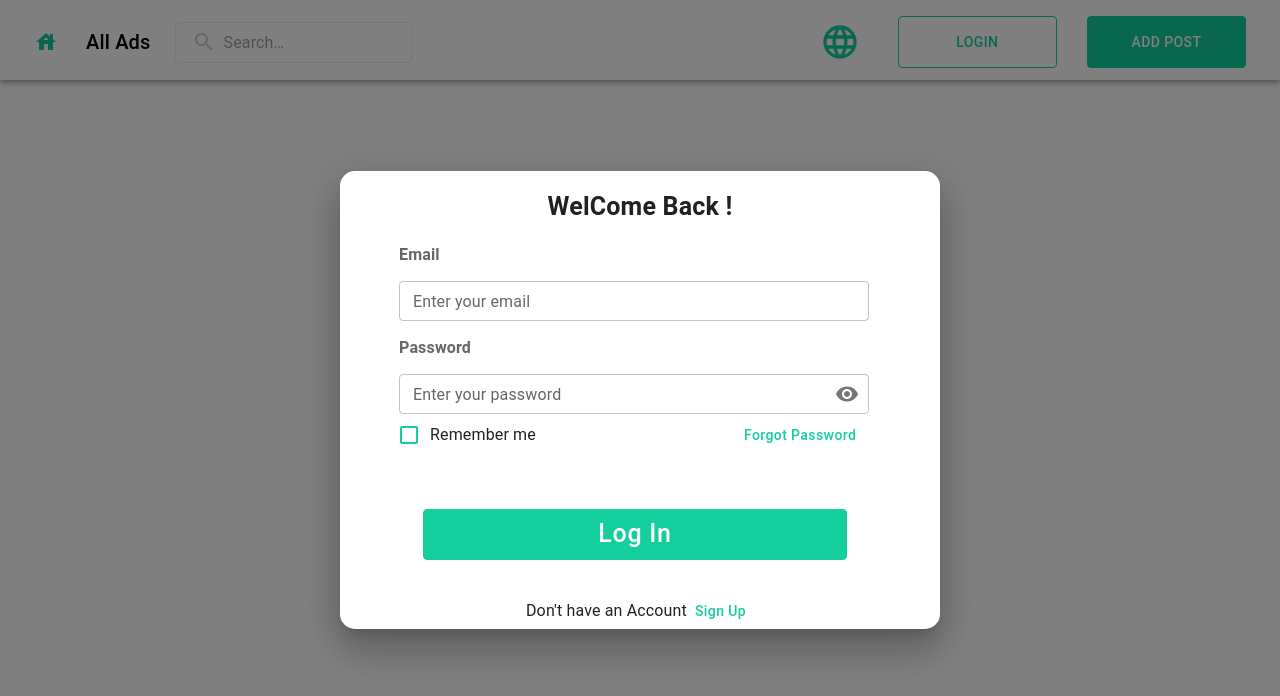
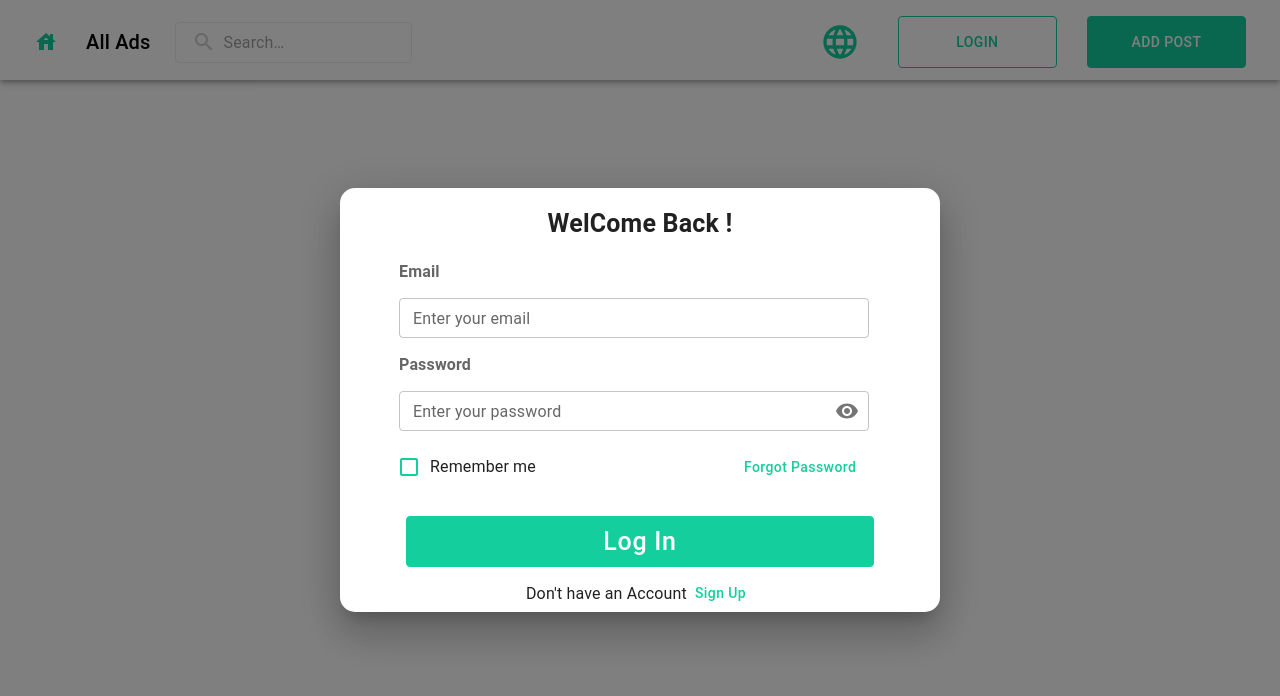
Before and after one commit to IsHaNinfo/RentHouseOnlinePlatform, a React (Create React App) app in the folder frontend/: page / in a window 1280 px wide. Both pictures are taken after a click on the button "LOGIN". Shown: the top 696 px of the page. Built offline with nearby package versions, Linux system fonts and the light colour scheme.

Commit message:
add media screen login

```diff
--- a/frontend/src/Components/Homecomponets/NavBar.js
+++ b/frontend/src/Components/Homecomponets/NavBar.js
@@ -194,7 +194,7 @@ export default function NavBar() {
       open={isMobileMenuOpen}
       onClose={handleMobileMenuClose}
     >
-      <MenuItem>
+      <MenuItem onClick={handleLoginClick}>
         <IconButton size="large" color="inherit">
           <StyledLoginIcon />
         </IconButton>
--- a/frontend/src/Components/Userpages/Login.js
+++ b/frontend/src/Components/Userpages/Login.js
@@ -20,6 +20,7 @@ import SignUp from "./SignUp";
 import axios from "axios";
 import { Alert, AlertTitle } from "@mui/material";
 import Swal from "sweetalert2";
+import { styled, alpha } from "@mui/material/styles";
 
 function Login(props) {
   const [showPassword, setShowPassword] = useState(false);
@@ -39,6 +40,46 @@ function Login(props) {
   const handleTogglePassword = () => {
     setShowPassword((prevShowPassword) => !prevShowPassword);
   };
+
+  const StyledInput = styled(TextField)(({ theme }) => ({
+    width: "100%", // Take up full width on all screen sizes
+    maxWidth: "470px", // Limit maximum width
+    marginTop: "15px",
+    marginBottom: "15px",
+    [theme.breakpoints.down("sm")]: {
+      // Apply styles for screens smaller than 'sm' (600px)
+      maxWidth: "100%",
+      marginTop: "15px",
+      // Take up full width on smaller screens
+    },
+  }));
+  const StyledBox = styled(Box)(({ theme }) => ({
+    justifyContent: "center",
+    [theme.breakpoints.down("sm")]: {
+      // Apply styles for screens smaller than 'sm' (600px)
+      justifyContent: "center",
+    },
+  }));
+  const StyledButton = styled(Button)(({ theme }) => ({
+    color: "white",
+    backgroundColor: "#14CE9E",
+    fontSize: "25px",
+    border: "1px solid #14CE9E",
+    width: "80%", // Take up full width on all screen sizes
+    height: "51px",
+    display: "flex",
+    alignItems: "center",
+    justifyContent: "center",
+    textTransform: "capitalize",
+    mt: "25px",
+    mb: "25px",
+    [theme.breakpoints.down("sm")]: {
+      // Apply styles for screens smaller than 'sm' (600px)
+      marginRight: 0,
+      maxWidth: "100%", // Take up full width on smaller screens
+      // Remove right margin on smaller screens
+    },
+  }));
 
   const handleLogin = async () => {
     try {
@@ -80,6 +121,7 @@ function Login(props) {
       console.log("login error:", error.response.data);
     }
   };
+
   return (
     <div>
       <Dialog
@@ -100,27 +142,22 @@ function Login(props) {
           WelCome Back !
         </DialogTitle>
         <DialogContent sx={{ ml: "35px" }}>
-          <Box component="form" noValidate autoComplete="off">
+          <StyledBox component="form" noValidate autoComplete="off">
             {" "}
             <FormLabel sx={{ fontWeight: "bold" }}>Email</FormLabel>
             <div>
-              <TextField
+              <StyledInput
                 label="Enter your email"
                 id="outlined-size-small"
                 size="small"
                 type="email"
-                sx={{
-                  width: "470px",
-                  mt: "15px",
-                  mb: "15px",
-                }}
                 value={email}
                 onChange={(e) => setEmail(e.target.value)}
               />
             </div>
             <FormLabel sx={{ fontWeight: "bold" }}>Password</FormLabel>
             <div>
-              <TextField
+              <StyledInput
                 label="Enter your password"
                 id="outlined-size-small"
                 size="small"
@@ -142,7 +179,7 @@ function Login(props) {
                 }}
               />
             </div>
-          </Box>
+          </StyledBox>
           <div sx={{ display: "flex", alignItems: "center" }}>
             <FormControlLabel
               control={<Checkbox sx={{ color: "#14CE9E" }} />}
@@ -168,26 +205,11 @@ function Login(props) {
         </DialogContent>
         <DialogActions>
           {" "}
-          <Button
-            sx={{
-              color: "white",
-              backgroundColor: "#14CE9E",
-              fontSize: "25px",
-              border: "1px solid #14CE9E",
-              width: "424px",
-              height: "51px",
-              display: "flex",
-              alignItems: "center", // Center align the text vertically
-              justifyContent: "center",
-              mr: "85px", // Added border style
-              textTransform: "capitalize",
-              mt: "25px",
-              mb: "25px", // Set text to lowercase
-            }}
-            onClick={handleLogin}
+          <Box
+            sx={{ width: "100%", display: "flex", justifyContent: "center" }}
           >
-            Log in
-          </Button>
+            <StyledButton onClick={handleLogin}>Log in</StyledButton>
+          </Box>{" "}
         </DialogActions>
         <div
           style={{
```
